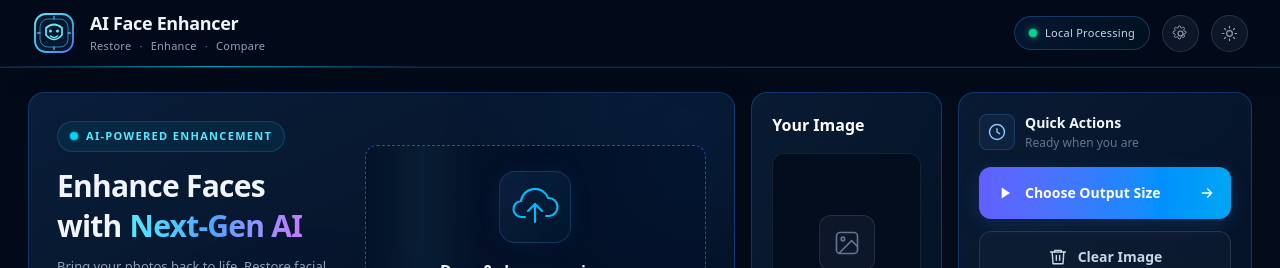
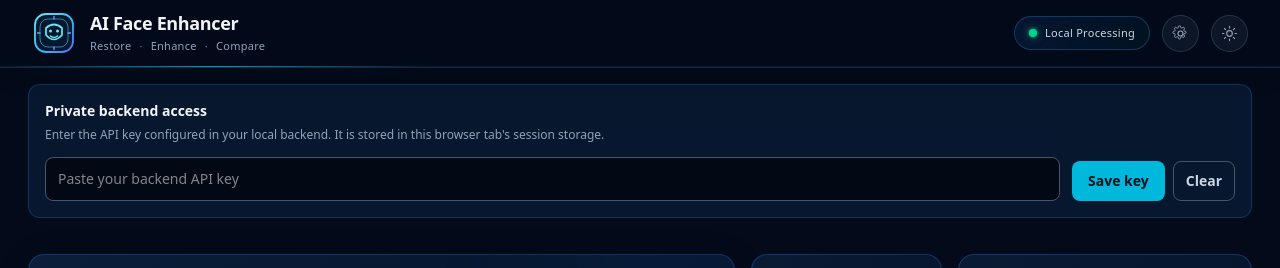
Before and after one commit to Manas-2007/AI-Face-Enhancer, a React (Vite) app: page / in a window 1280 px wide. Shown: the top 268 px of the page. Built offline with nearby package versions, Linux system fonts and the light colour scheme; no server answers.

Commit message:
Add API key authentication for backend requests

```diff
--- a/src/App.jsx
+++ b/src/App.jsx
@@ -17,12 +17,12 @@ const MODEL_IDS = [
   "rgformer",
 ];
 
+const API_KEY_STORAGE = "face-enhancer-api-key";
+
 function readNumberHeader(response, name) {
   const raw = response.headers.get(name);
 
-  if (raw == null || raw.trim() === "") {
-    return null;
-  }
+  if (raw == null || raw.trim() === "") return null;
 
   const value = Number(raw);
   return Number.isFinite(value) ? value : null;
@@ -36,14 +36,65 @@ function App() {
   const [comparisonSummary, setComparisonSummary] = useState("");
   const [scalePickerRequest, setScalePickerRequest] = useState(0);
 
+  const [apiKey, setApiKey] = useState("");
+  const [apiKeyInput, setApiKeyInput] = useState("");
+  const [apiKeyMessage, setApiKeyMessage] = useState("");
+
   const previewUrlRef = useRef(null);
   const resultUrlsRef = useRef([]);
 
+  // Restore this browser tab's key after a page refresh.
+  useEffect(() => {
+    try {
+      const storedKey = sessionStorage.getItem(API_KEY_STORAGE);
+
+      if (storedKey) {
+        setApiKey(storedKey);
+        setApiKeyInput(storedKey);
+        setApiKeyMessage("API key loaded for this browser session.");
+      }
+    } catch {
+      setApiKeyMessage(
+        "Browser session storage is unavailable. Enter the key again."
+      );
+    }
+  }, []);
+
+  const saveApiKey = (event) => {
+    event.preventDefault();
+
+    const nextKey = apiKeyInput.trim();
+
+    if (!nextKey) {
+      setApiKeyMessage("Enter your backend API key first.");
+      return;
+    }
+
+    try {
+      sessionStorage.setItem(API_KEY_STORAGE, nextKey);
+      setApiKey(nextKey);
+      setApiKeyMessage("API key saved for this browser session.");
+    } catch {
+      setApiKeyMessage(
+        "Unable to save this key in session storage. Check browser settings."
+      );
+    }
+  };
+
+  const clearApiKey = () => {
+    try {
+      sessionStorage.removeItem(API_KEY_STORAGE);
+    } catch {
+      // Continue clearing in-memory state.
+    }
+
+    setApiKey("");
+    setApiKeyInput("");
+    setApiKeyMessage("API key cleared from this browser session.");
+  };
+
   const clearResultUrls = () => {
-    resultUrlsRef.current.forEach((url) => {
-      URL.revokeObjectURL(url);
-    });
-
+    resultUrlsRef.current.forEach((url) => URL.revokeObjectURL(url));
     resultUrlsRef.current = [];
 
     setResults({});
@@ -52,11 +103,9 @@ function App() {
   };
 
   const clearPreviousResults = () => {
-    resultUrlsRef.current.forEach((url) => {
-      URL.revokeObjectURL(url);
-    });
+    resultUrlsRef.current.forEach((url) => URL.revokeObjectURL(url));
+    resultUrlsRef.current = [];
 
-    resultUrlsRef.current = [];
     setResults({});
   };
 
@@ -74,10 +123,7 @@ function App() {
     const preview = URL.createObjectURL(file);
     previewUrlRef.current = preview;
 
-    setSelectedImage({
-      file,
-      preview,
-    });
+    setSelectedImage({ file, preview });
   };
 
   const handleClear = () => {
@@ -91,7 +137,6 @@ function App() {
     setSelectedImage(null);
   };
 
-  // Generate an image with the selected model.
   const handleGenerateModel = async (
     modelId,
     outputSize = 512,
@@ -99,6 +144,12 @@ function App() {
   ) => {
     if (!MODEL_IDS.includes(modelId)) {
       throw new Error("This model is not connected.");
+    }
+
+    if (!apiKey) {
+      throw new Error(
+        "Enter and save your backend API key at the top of the page first."
+      );
     }
 
     if (!selectedImage?.file) {
@@ -111,10 +162,7 @@ function App() {
       );
     }
 
-    setProcessing((previous) => ({
-      ...previous,
-      [modelId]: true,
-    }));
+    setProcessing((previous) => ({ ...previous, [modelId]: true }));
 
     setErrors((previous) => {
       const next = { ...previous };
@@ -124,7 +172,6 @@ function App() {
 
     try {
       const formData = new FormData();
-
       formData.append("file", selectedImage.file);
       formData.append("model_id", modelId);
       formData.append("output_size", String(outputSize));
@@ -134,10 +181,13 @@ function App() {
       }
 
       const response = await fetch(`${API_BASE_URL}/api/enhance`, {
-  method: "POST",
-  credentials: "include",
-  body: formData,
-});
+        method: "POST",
+        headers: {
+          "X-API-Key": apiKey,
+        },
+        credentials: "omit",
+        body: formData,
+      });
 
       if (!response.ok) {
         const responseText = await response.text();
@@ -147,7 +197,13 @@ function App() {
           const parsed = JSON.parse(responseText);
           detail = parsed.detail || responseText;
         } catch {
-          // Keep response text when the server does not return JSON.
+          // Keep the raw server response when it isn't JSON.
+        }
+
+        if (response.status === 401) {
+          throw new Error(
+            "Backend rejected the API key. Check the key entered above."
+          );
         }
 
         throw new Error(
@@ -163,15 +219,8 @@ function App() {
 
       const blob = await response.blob();
       const imageUrl = URL.createObjectURL(blob);
-
       resultUrlsRef.current.push(imageUrl);
 
-      const processingTime = readNumberHeader(
-        response,
-        "X-Processing-Time"
-      );
-
-      // Read real image measurements returned by backend/app.py.
       const metrics = {
         sharpness: readNumberHeader(response, "X-Image-Sharpness"),
         brightness: readNumberHeader(response, "X-Image-Brightness"),
@@ -181,24 +230,20 @@ function App() {
         height: readNumberHeader(response, "X-Output-Height"),
       };
 
+      const result = {
+        imageUrl,
+        processingTime: readNumberHeader(response, "X-Processing-Time"),
+        metrics,
+      };
+
       setResults((previous) => ({
         ...previous,
-        [modelId]: {
-          imageUrl,
-          processingTime,
-          metrics,
-        },
+        [modelId]: result,
       }));
 
-      return {
-        modelId,
-        success: true,
-        processingTime,
-        metrics,
-      };
+      return { modelId, success: true, ...result };
     } catch (error) {
-      const message =
-        error?.message || `${modelId} failed to process the image.`;
+      const message = error?.message || `${modelId} inference failed.`;
 
       setErrors((previous) => ({
         ...previous,
@@ -206,7 +251,6 @@ function App() {
       }));
 
       console.error(`${modelId} inference failed:`, error);
-
       throw error;
     } finally {
       setProcessing((previous) => ({
@@ -216,25 +260,27 @@ function App() {
     }
   };
 
-  // The Hero action opens the existing output-size selector.
+  // Open the existing output-size selector.
   const handleRunAllModels = () => {
     setScalePickerRequest((current) => current + 1);
   };
 
-  // Run models sequentially to avoid competing for GPU memory.
-  // A failed model does not stop the remaining models.
+  // Run sequentially to avoid overlapping GPU inference.
   const handleCompareAllModels = async (referenceFile) => {
     if (!selectedImage?.file) {
       throw new Error("Please upload a face image first.");
     }
 
+    if (!apiKey) {
+      throw new Error("Enter and save your backend API key first.");
+    }
+
     if (!referenceFile) {
       throw new Error(
-        "Add a high-quality reference photo of the same person in the RGFormer card before comparing all four models."
+        "Add a high-quality reference photo of the same person before comparing all four models."
       );
     }
 
-    // Prevent old outputs from being mistaken for fresh comparison results.
     clearPreviousResults();
     setErrors({});
     setComparisonSummary("");
@@ -268,15 +314,11 @@ function App() {
       );
     } else {
       setComparisonSummary(
-        "All four models failed. Check the individual errors shown in the comparison section."
+        "All four models failed. Check the individual errors in the comparison section."
       );
     }
 
-    return {
-      successCount,
-      failureCount,
-      failures,
-    };
+    return { successCount, failureCount, failures };
   };
 
   useEffect(() => {
@@ -285,9 +327,7 @@ function App() {
         URL.revokeObjectURL(previewUrlRef.current);
       }
 
-      resultUrlsRef.current.forEach((url) => {
-        URL.revokeObjectURL(url);
-      });
+      resultUrlsRef.current.forEach((url) => URL.revokeObjectURL(url));
     };
   }, []);
 
@@ -296,6 +336,62 @@ function App() {
       <Navbar />
 
       <main>
+        {/* Session-only backend authentication */}
+        <section className="mx-4 mb-3 mt-4 rounded-xl border border-blue-500/25 bg-[#07182e] p-4 sm:mx-5 lg:mx-7">
+          <form onSubmit={saveApiKey} className="flex flex-col gap-3 sm:flex-row sm:items-end">
+            <div className="min-w-0 flex-1">
+              <label
+                htmlFor="backend-api-key"
+                className="block text-sm font-semibold text-slate-100"
+              >
+                Private backend access
+              </label>
+
+              <p className="mt-1 text-xs leading-relaxed text-slate-400">
+                Enter the API key configured in your local backend. It is
+                stored in this browser tab's session storage.
+              </p>
+
+              <input
+                id="backend-api-key"
+                type="password"
+                autoComplete="off"
+                spellCheck={false}
+                value={apiKeyInput}
+                onChange={(event) => setApiKeyInput(event.target.value)}
+                placeholder="Paste your backend API key"
+                className="mt-3 min-h-11 w-full rounded-lg border border-slate-600 bg-[#020914] px-3 py-2 text-sm text-white outline-none focus:border-cyan-400 focus:ring-1 focus:ring-cyan-400"
+              />
+
+              {apiKeyMessage && (
+                <p
+                  role="status"
+                  className="mt-2 break-words text-xs text-cyan-200"
+                >
+                  {apiKeyMessage}
+                </p>
+              )}
+            </div>
+
+            <div className="flex shrink-0 gap-2">
+              <button
+                type="submit"
+                className="min-h-10 rounded-lg bg-cyan-500 px-4 py-2 text-sm font-bold text-[#04101e] hover:bg-cyan-400"
+              >
+                Save key
+              </button>
+
+              <button
+                type="button"
+                onClick={clearApiKey}
+                className="min-h-10 rounded-lg border border-slate-600 px-3 py-2 text-sm font-semibold text-slate-300 hover:bg-slate-800"
+              >
+                Clear
+              </button>
+            </div>
+          </form>
+        </section>
+
         <Hero
           selectedImage={selectedImage}
           onImageSelect={handleImageSelect}
```
Also changed, not shown: 1 other file (tests, documents, lock files or other folders).
